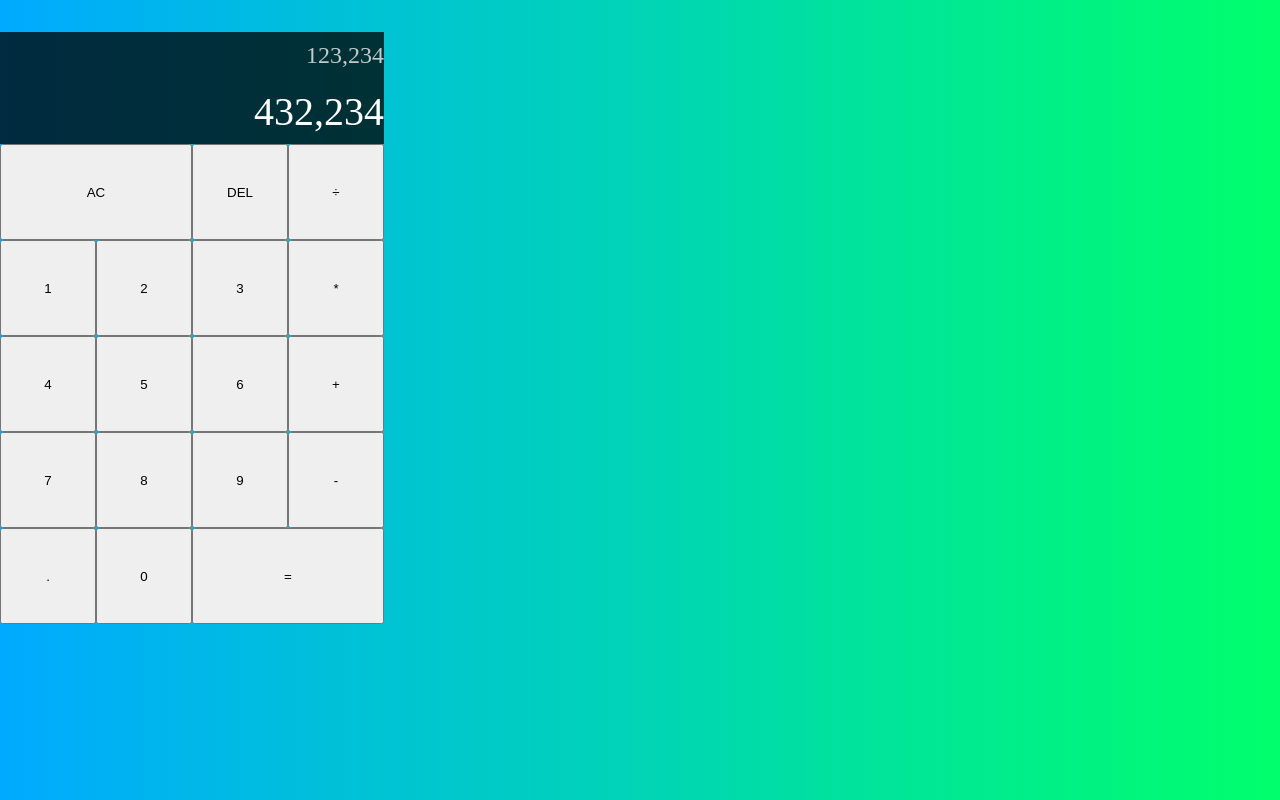
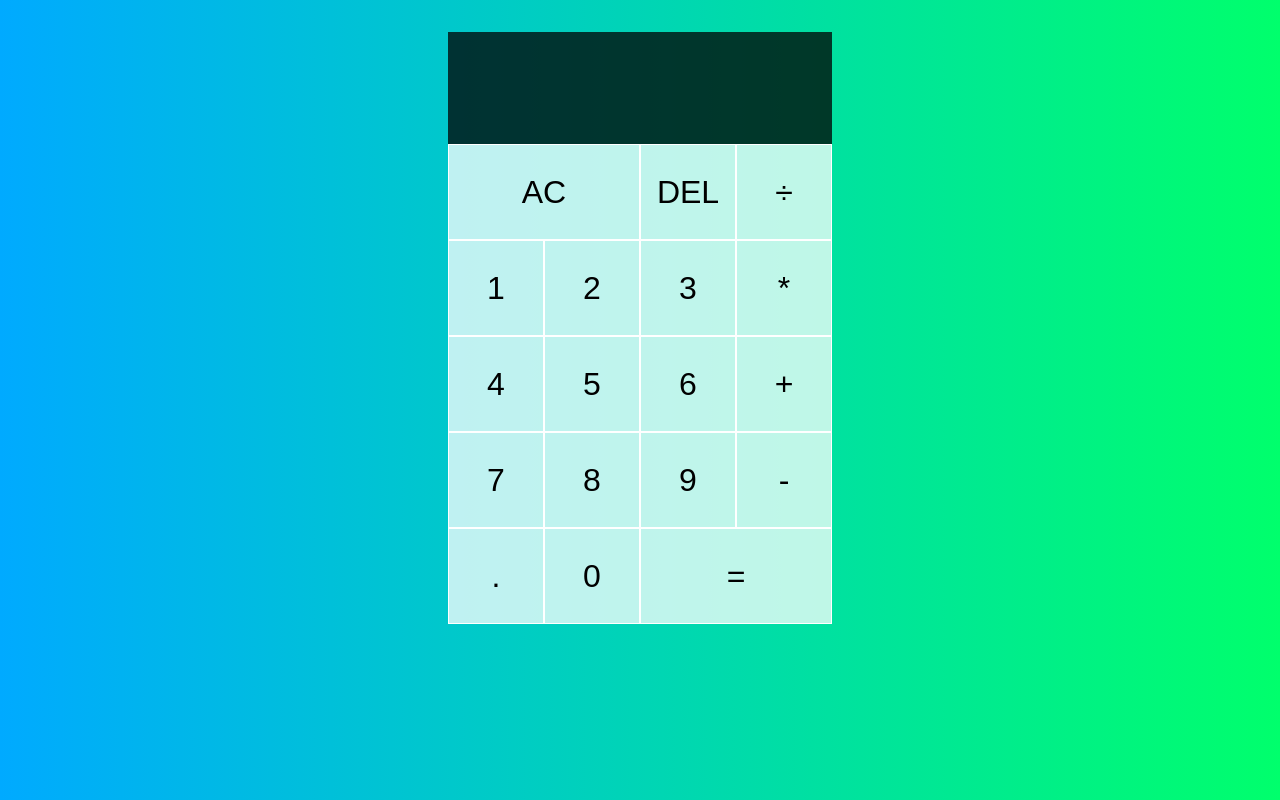
Before and after one commit to SNelson723/reactCalculator, a React (Vite) app: page / in a window 1280 px wide. Built offline with nearby package versions, Linux system fonts and the light colour scheme.

Commit message:
Finished styling, moving on to the calculator functionality

```diff
--- a/src/App.css
+++ b/src/App.css
@@ -12,6 +12,19 @@ body {
   margin-top: 2rem;
   grid-template-columns: repeat(4, 6rem);
   grid-template-rows: minmax(7rem, auto) repeat(5, 6rem);
+  justify-content: center;
+}
+
+.calculator-grid > button {
+  cursor: pointer;
+  font-size: 2rem;
+  border: 1px solid white;
+  background-color: rgba(255, 255, 255, .75);;
+}
+
+.calculator-grid > button:hover,
+.calculator-grid > button:focus {
+  background-color: rgba(255, 255, 255, .9);
 }
 
 .span-two {
@@ -25,6 +38,9 @@ body {
   flex-direction: column;
   align-items: flex-end;
   justify-content: space-around;
+  padding: .75rem;
+  word-wrap: break-word;
+  word-break: break-all;
 }
 
 .output .previous-operand {
--- a/src/App.jsx
+++ b/src/App.jsx
@@ -3,13 +3,8 @@ const App = () => {
   return (
     <div className="calculator-grid">
       <div className="output">
-        <div className="previous-operand">
-          123,234
-        </div>
-
-        <div className="current-operand">
-          432,234
-        </div>
+        <div className="previous-operand"></div>
+        <div className="current-operand"></div>
       </div>
 
       <button className="span-two">AC</button>
```
